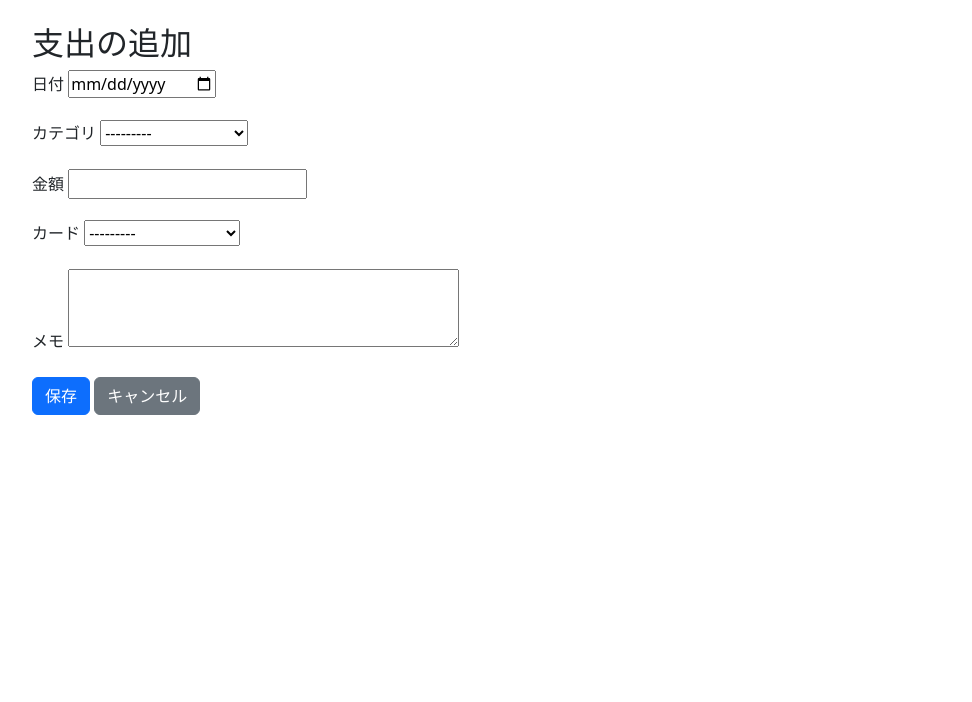
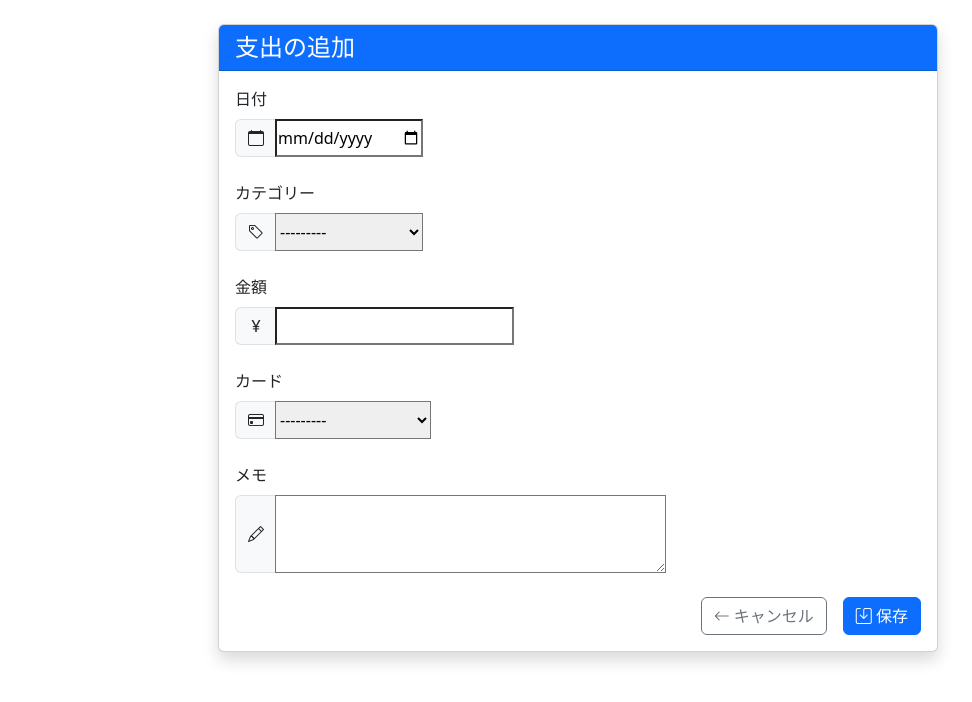
Before and after one commit to kh55/kakeibo-app, a Django app: page /kakeibo/create/ in a window 1280 px wide. Shown: the part 76-778 px from the top of the page, without its empty margins (62-1034 px from the left). Run offline with Django 4.2, Linux system fonts and the light colour scheme; tables that the repository leaves empty hold one stand-in row (values such as "Sample post").

Commit message:
Update expense form with modern layout

```diff
--- a/templates/kakeibo_app/expense_form.html
+++ b/templates/kakeibo_app/expense_form.html
@@ -2,31 +2,155 @@
 
 {% block content %}
 <div class="container mt-4">
-    <h2>{% if form.instance.pk %}支出の編集{% else %}支出の追加{% endif %}</h2>
-    <form method="post">
+    <div class="row justify-content-center">
+        <div class="col-md-8">
+            <div class="card shadow">
+                <div class="card-header bg-primary text-white">
+                    <h4 class="mb-0">
+                        {% if form.instance.pk %}
+                        支出の編集
+                        {% else %}
+                        支出の追加
+                        {% endif %}
+                    </h4>
+                </div>
+                <div class="card-body">
+                    <form method="post" class="needs-validation" novalidate>
                         {% csrf_token %}
-        <div class="mb-3">
+
+                        <!-- 日付 -->
+                        <div class="mb-4">
                             <label for="{{ form.date.id_for_label }}" class="form-label">日付</label>
+                            <div class="input-group">
+                                <span class="input-group-text"><i class="bi bi-calendar"></i></span>
                                 {{ form.date }}
                             </div>
-        <div class="mb-3">
-            <label for="{{ form.category.id_for_label }}" class="form-label">カテゴリ</label>
+                            {% if form.date.errors %}
+                            <div class="invalid-feedback d-block">
+                                {{ form.date.errors }}
+                            </div>
+                            {% endif %}
+                        </div>
+
+                        <!-- カテゴリー -->
+                        <div class="mb-4">
+                            <label for="{{ form.category.id_for_label }}" class="form-label">カテゴリー</label>
+                            <div class="input-group">
+                                <span class="input-group-text"><i class="bi bi-tag"></i></span>
                                 {{ form.category }}
                             </div>
-        <div class="mb-3">
+                            {% if form.category.errors %}
+                            <div class="invalid-feedback d-block">
+                                {{ form.category.errors }}
+                            </div>
+                            {% endif %}
+                        </div>
+
+                        <!-- 金額 -->
+                        <div class="mb-4">
                             <label for="{{ form.amount.id_for_label }}" class="form-label">金額</label>
+                            <div class="input-group">
+                                <span class="input-group-text"><i class="bi bi-currency-yen"></i></span>
                                 {{ form.amount }}
                             </div>
-        <div class="mb-3">
+                            {% if form.amount.errors %}
+                            <div class="invalid-feedback d-block">
+                                {{ form.amount.errors }}
+                            </div>
+                            {% endif %}
+                        </div>
+
+                        <!-- カード -->
+                        <div class="mb-4">
                             <label for="{{ form.card.id_for_label }}" class="form-label">カード</label>
+                            <div class="input-group">
+                                <span class="input-group-text"><i class="bi bi-credit-card"></i></span>
                                 {{ form.card }}
                             </div>
-        <div class="mb-3">
+                            {% if form.card.errors %}
+                            <div class="invalid-feedback d-block">
+                                {{ form.card.errors }}
+                            </div>
+                            {% endif %}
+                        </div>
+
+                        <!-- メモ -->
+                        <div class="mb-4">
                             <label for="{{ form.memo.id_for_label }}" class="form-label">メモ</label>
+                            <div class="input-group">
+                                <span class="input-group-text"><i class="bi bi-pencil"></i></span>
                                 {{ form.memo }}
                             </div>
-        <button type="submit" class="btn btn-primary">保存</button>
-        <a href="{% url 'kakeibo_app:expense_list' %}" class="btn btn-secondary">キャンセル</a>
+                            {% if form.memo.errors %}
+                            <div class="invalid-feedback d-block">
+                                {{ form.memo.errors }}
+                            </div>
+                            {% endif %}
+                        </div>
+
+                        <!-- ボタン -->
+                        <div class="d-grid gap-2 d-md-flex justify-content-md-end">
+                            <a href="{% url 'kakeibo_app:expense_list' %}" class="btn btn-outline-secondary me-md-2">
+                                <i class="bi bi-arrow-left"></i> キャンセル
+                            </a>
+                            <button type="submit" class="btn btn-primary">
+                                <i class="bi bi-save"></i> 保存
+                            </button>
+                        </div>
                     </form>
                 </div>
+            </div>
+        </div>
+    </div>
+</div>
+
+<!-- Bootstrap Icons -->
+<link rel="stylesheet" href="https://cdn.jsdelivr.net/npm/bootstrap-icons@1.11.0/font/bootstrap-icons.css">
+
+<style>
+    .form-control:focus {
+        border-color: #0d6efd;
+        box-shadow: 0 0 0 0.25rem rgba(13, 110, 253, 0.25);
+    }
+
+    .input-group-text {
+        background-color: #f8f9fa;
+        border-right: none;
+    }
+
+    .input-group .form-control {
+        border-left: none;
+    }
+
+    .input-group .form-control:focus {
+        border-color: #ced4da;
+        box-shadow: none;
+    }
+
+    .input-group .form-control:focus + .input-group-text {
+        border-color: #0d6efd;
+    }
+
+    textarea.form-control {
+        min-height: 100px;
+    }
+</style>
+
+<script>
+// フォームのバリデーション
+(function () {
+    'use strict'
+    var forms = document.querySelectorAll('.needs-validation')
+    Array.prototype.slice.call(forms)
+        .forEach(function (form) {
+            form.addEventListener('submit', function (event) {
+                if (!form.checkValidity()) {
+                    event.preventDefault()
+                    event.stopPropagation()
+                }
+                form.classList.add('was-validated')
+            }, false)
+        })
+})()
+</script>
 {% endblock %}
```
Lines whose indentation alone changed are shown as unchanged.
